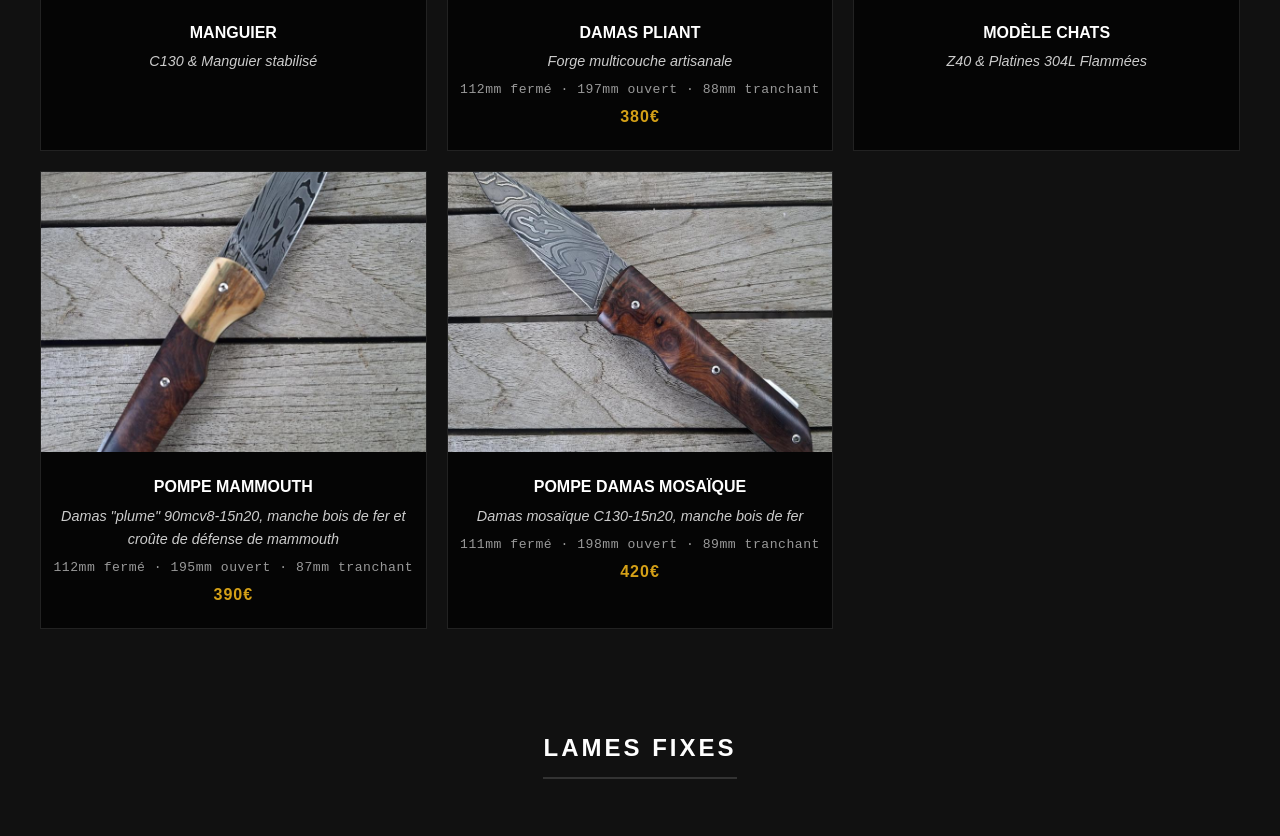
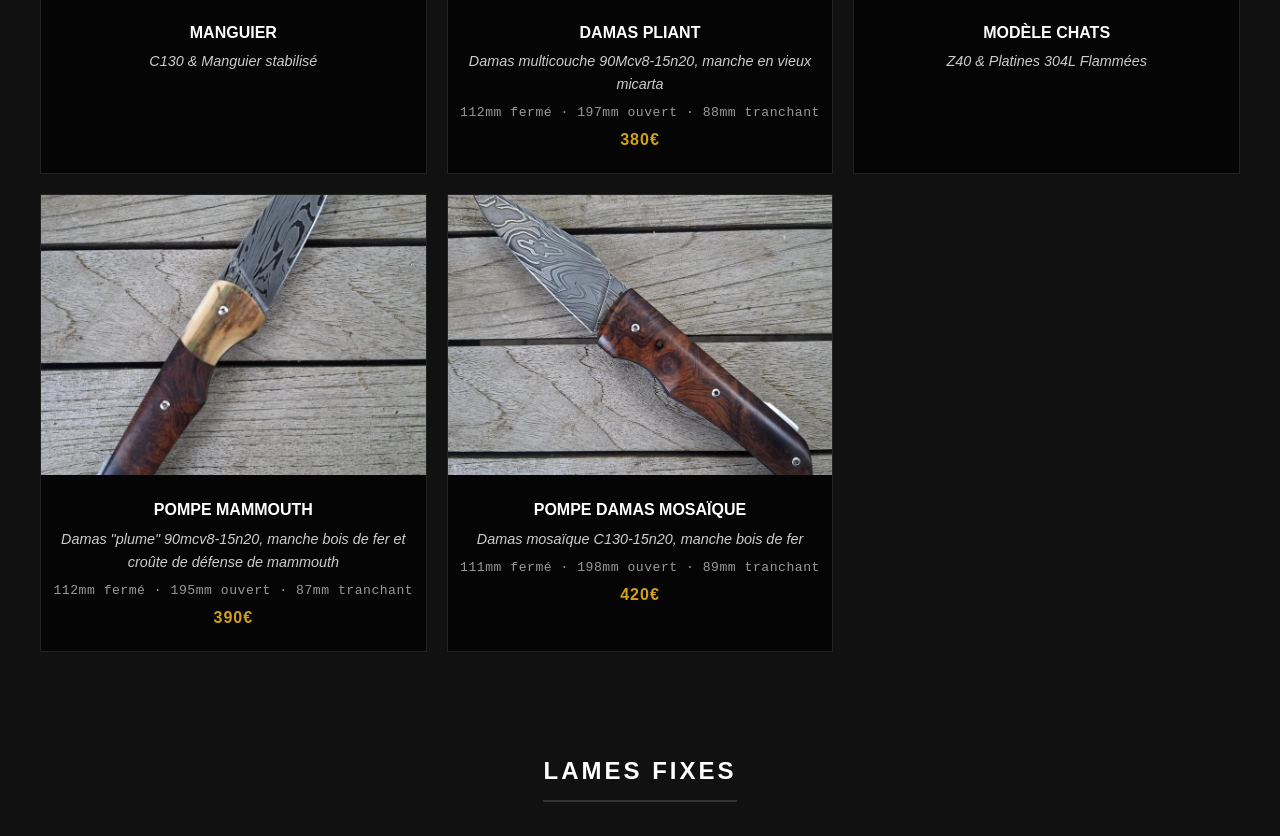
Before and after one commit to laforgedumonstre-maker/laforgedumonstre, a plain HTML site: page index.html in a window 1280 px wide. Shown: the part 2357-3193 px from the top of the page. Drawn offline with Linux system fonts and the light colour scheme.

Commit message:
Update index.html

```diff
--- a/index.html
+++ b/index.html
@@ -141,7 +141,7 @@ footer { padding: 60px; background: #000; border-top: 1px solid #222; margin-top
 <h2 id="pompe">Les Pompes Arrière</h2>
 <div class="photo-grid">
 <div class="knife-card sold"><div class="sold-badge">Vendu</div><img src="pompe-1-manguier-1.png" onclick="openLightbox(['pompe-1-manguier-1.png'],0)"><h4>Manguier</h4><p class="desc">C130 & Manguier stabilisé</p></div>
-<div class="knife-card"><img src="pompe-2-damas-1.png" onclick="openLightbox(['pompe-2-damas-1.png'],0)"><h4>Damas Pliant</h4><p class="desc">Forge multicouche artisanale</p><p class="dims">112mm fermé · 197mm ouvert · 88mm tranchant</p><p class="price">380€</p></div>
+<div class="knife-card"><img src="pompe-2-damas-1.png" onclick="openLightbox(['pompe-2-damas-1.png'],0)"><h4>Damas Pliant</h4><p class="desc">Damas multicouche  90Mcv8-15n20, manche en vieux micarta</p><p class="dims">112mm fermé · 197mm ouvert · 88mm tranchant</p><p class="price">380€</p></div>
 <div class="knife-card sold"><div class="sold-badge">Vendu</div><img src="pompe-3-chats-1.png" onclick="openLightbox(['pompe-3-chats-1.png'],0)"><h4>Modèle Chats</h4><p class="desc">Z40 & Platines 304L Flammées</p></div>
 <div class="knife-card"><img src="pompe-mammouth-4.jpg" onclick="openLightbox(['pompe-mammouth-4.jpg','pompe-mammouth-2.jpg','pompe-mammouth-1.jpg','pompe-mammouth-3.jpg'],0)"><h4>Pompe Mammouth</h4><p class="desc">Damas "plume" 90mcv8-15n20, manche bois de fer et croûte de défense de mammouth</p><p class="dims">112mm fermé · 195mm ouvert · 87mm tranchant</p><p class="price">390€</p></div>
 <div class="knife-card"><img src="pompe-mosaique-2.jpg" onclick="openLightbox(['pompe-mosaique-2.jpg','pompe-mosaique-1.jpg','pompe-mosaique-3.jpg','pompe-mosaique-4.jpg'],0)"><h4>Pompe Damas Mosaïque</h4><p class="desc">Damas mosaïque C130-15n20, manche bois de fer</p><p class="dims">111mm fermé · 198mm ouvert · 89mm tranchant</p><p class="price">420€</p></div>
```
